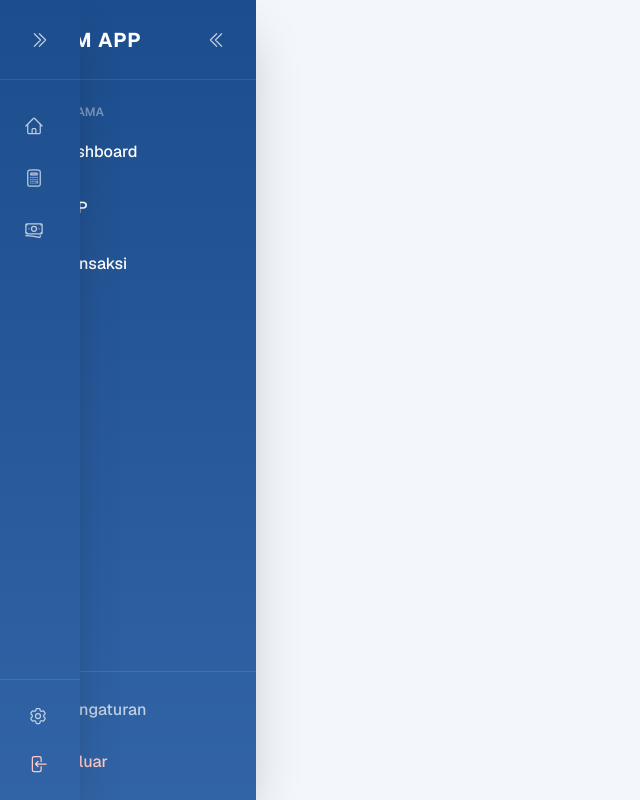
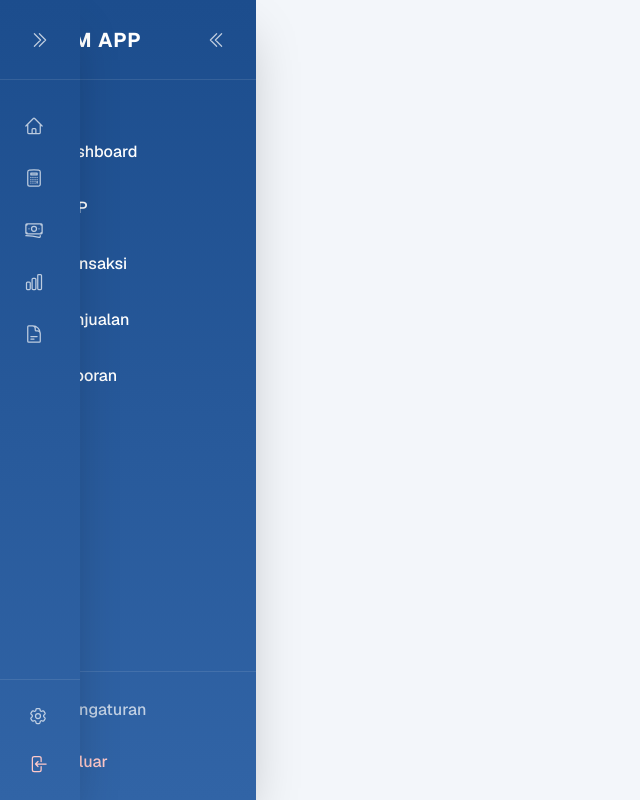
Before and after one commit to keylanami/pkm, a Next.js app: page /components/Sidebar in a window 1280 px wide. Shown: the whole page, without its empty margins (0-640 px from the left). Built offline with nearby package versions, Linux system fonts and the light colour scheme; no server answers.

Commit message:
fix(layout): fix sidebar visibillity on few pages

```diff
--- a/app/components/MainLayout/page.jsx
+++ b/app/components/MainLayout/page.jsx
@@ -1,10 +1,19 @@
 "use client";
 
+import { usePathname } from "next/navigation";
 import { useState, useEffect } from "react";
 import Sidebar from "../Sidebar/page";
 
 export default function MainLayout({ children }) {
+  const pathname = usePathname();
   const [isSidebarOpen, setIsSidebarOpen] = useState(true);
+
+  const noSidebarRoutes = ["/auth/login", "/auth/register", "/pages/pengaturan"];
+
+  if (noSidebarRoutes.includes(pathname)) {
+    return <>{children}</>;
+  }
+
 
   useEffect(() => {
     const savedState = localStorage.getItem("sidebarOpen");
--- a/app/components/Sidebar/page.jsx
+++ b/app/components/Sidebar/page.jsx
@@ -23,8 +23,8 @@ export default function Sidebar({ isOpen, setIsOpen }) {
     { name: "Dashboard", href: "/", icon: <HomeIcon className="w-5 h-5" /> },
     { name: "HPP", href: "/pages/hpp", icon: <CalculatorIcon className="w-5 h-5" /> },
     { name: "Transaksi", href: "/pages/transaksi", icon: <BanknotesIcon className="w-5 h-5" /> },
-    // { name: "Penjualan", href: "/penjualan", icon: <ChartBarIcon className="w-5 h-5" /> },
-    // { name: "Laporan", href: "/laporan", icon: <DocumentTextIcon className="w-5 h-5" /> },
+    { name: "Penjualan", href: "/pages/penjualan", icon: <ChartBarIcon className="w-5 h-5" /> },
+    { name: "Laporan", href: "/pages/laporan", icon: <DocumentTextIcon className="w-5 h-5" /> },
   ];
 
   return (
@@ -61,7 +61,7 @@ export default function Sidebar({ isOpen, setIsOpen }) {
 
         <nav className="flex-1 py-6 px-3 space-y-2 overflow-y-auto">
           <p className={`px-3 text-xs font-semibold text-white/40 uppercase mb-2 transition-all ${!isOpen && "md:hidden"}`}>
-            Menu Utama
+            Menu
           </p>
 
           {menuItems.map((item) => {
@@ -90,7 +90,7 @@ export default function Sidebar({ isOpen, setIsOpen }) {
 
         <div className="p-4 border-t border-white/10 space-y-2">
           <Link
-            href="/pengaturan"
+            href="/pages/pengaturan"
             className="flex items-center gap-3 px-3 py-2.5 rounded-xl text-white/70 hover:bg-white/10 hover:text-white transition-all"
           >
             <Cog6ToothIcon className="w-5 h-5" />
```
